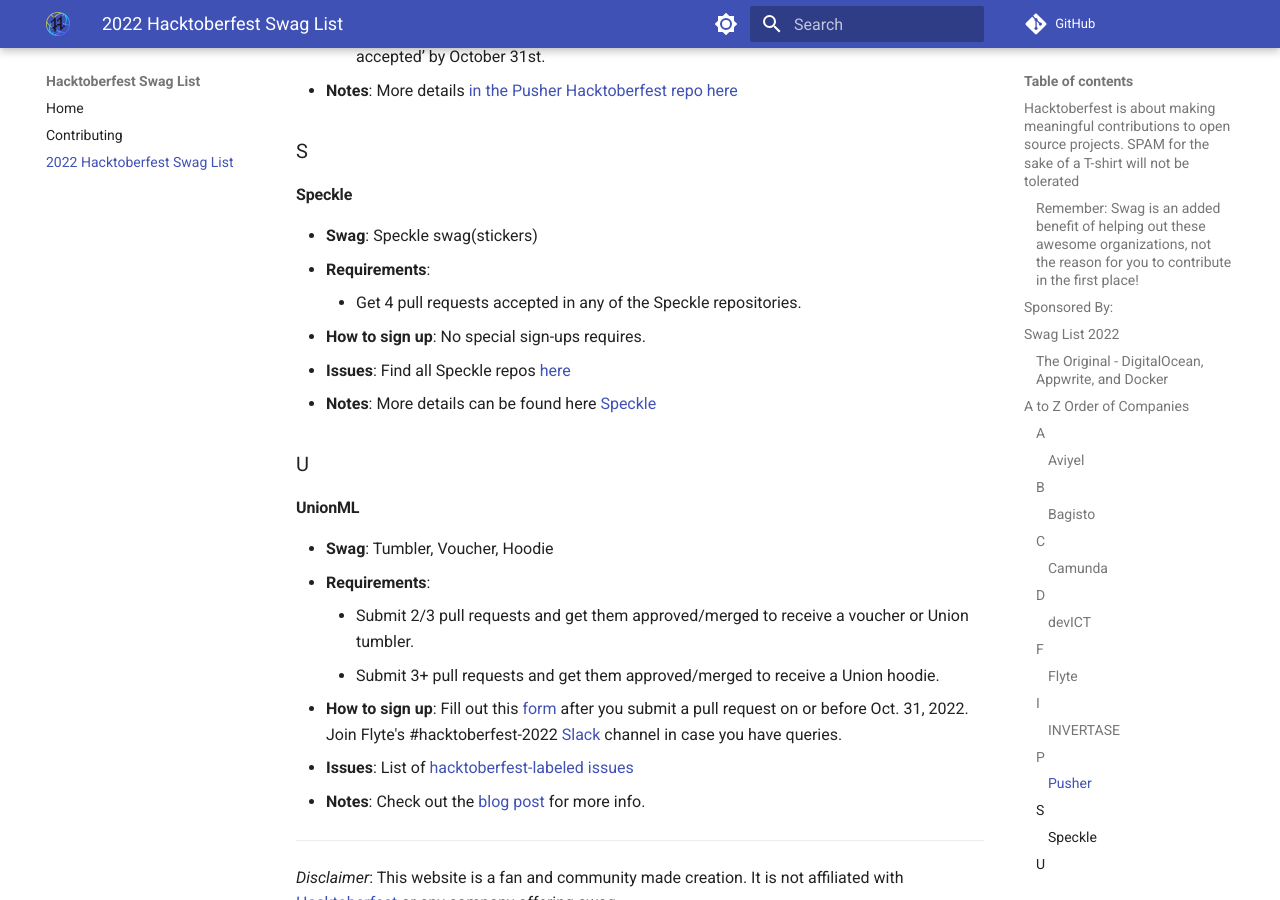
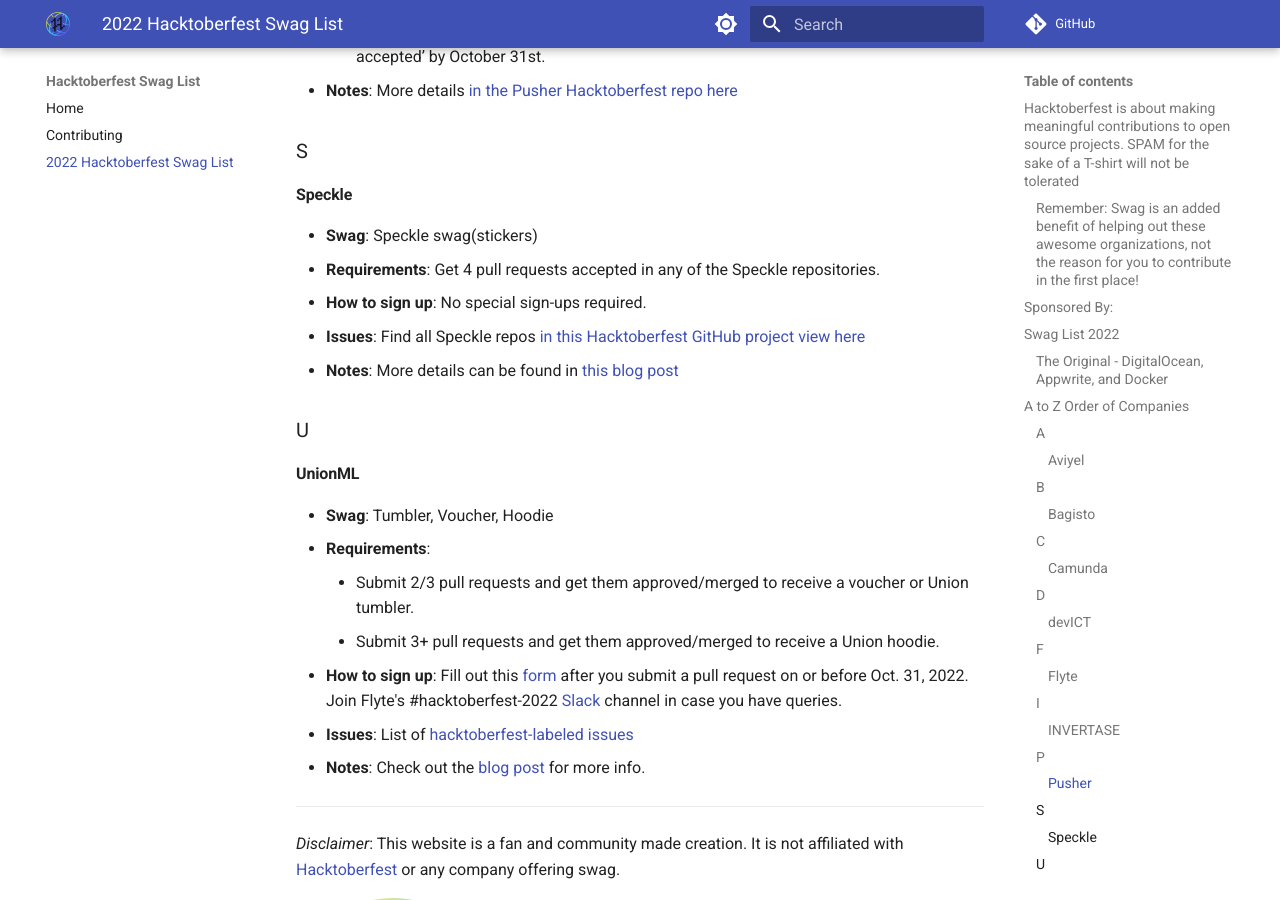
Before and after one commit to crweiner/hacktoberfest-swag-list, an MkDocs documentation site: the page built from docs/list.md, in a window 1280 px wide and 900 px high, scrolled down 4649 px. Built offline with MkDocs 1.6.1 and Material for MkDocs 9.7.7, drawn with Linux system fonts in a browser that asks for light colours; comment, search, counter and statistics services are not loaded.

Commit message:
Small edits

```diff
--- a/docs/list.md
+++ b/docs/list.md
@@ -128,11 +128,10 @@
 #### Speckle
 
 - **Swag**: Speckle swag(stickers)
-- **Requirements**:
-    - Get 4 pull requests accepted in any of the Speckle repositories.
-- **How to sign up**: No special sign-ups requires.
-- **Issues**: Find all Speckle repos [here](https://github.com/orgs/specklesystems/projects/14/views/1)
-- **Notes**: More details can be found here [Speckle](https://speckle.community/t/hacktoberfest-2022-with-speckle/3641)
+- **Requirements**: Get 4 pull requests accepted in any of the Speckle repositories.
+- **How to sign up**: No special sign-ups required.
+- **Issues**: Find all Speckle repos [in this Hacktoberfest GitHub project view here](https://github.com/orgs/specklesystems/projects/14/views/1)
+- **Notes**: More details can be found in [this blog post](https://speckle.community/t/hacktoberfest-2022-with-speckle/3641)
 
 ### U
 
```
